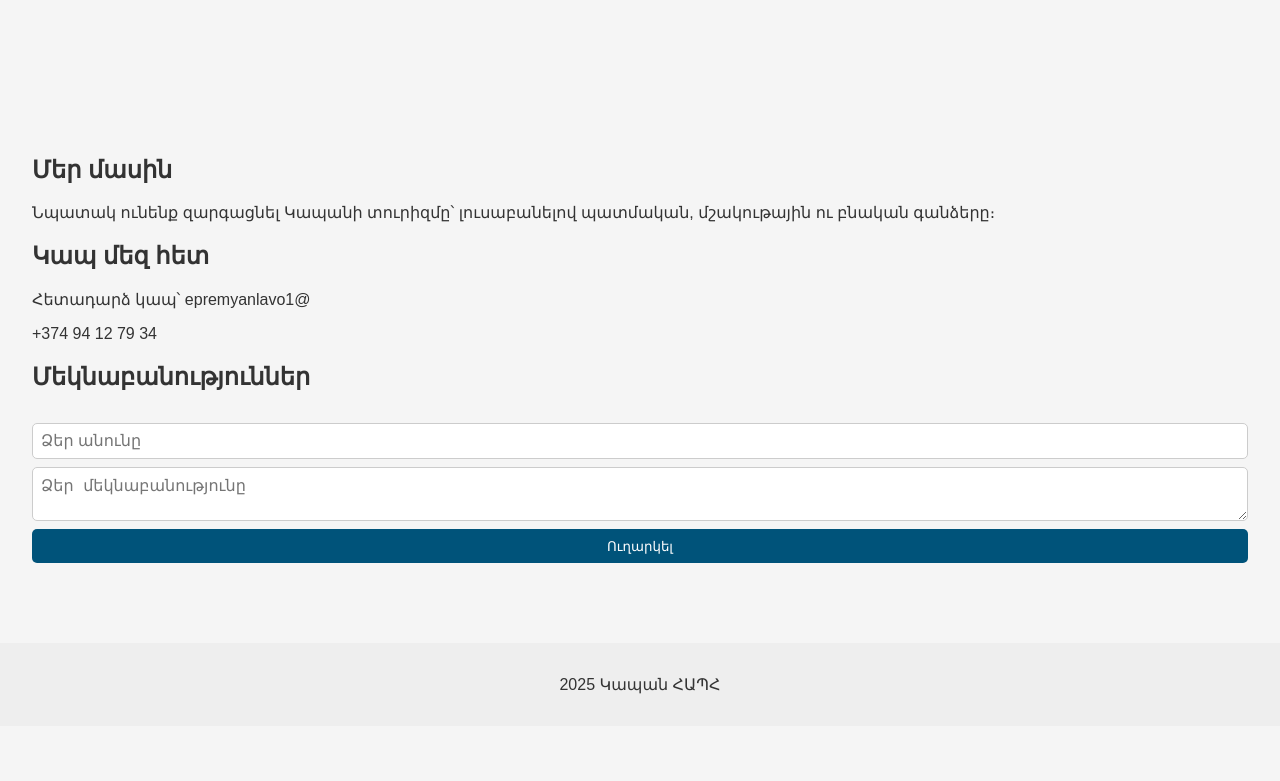
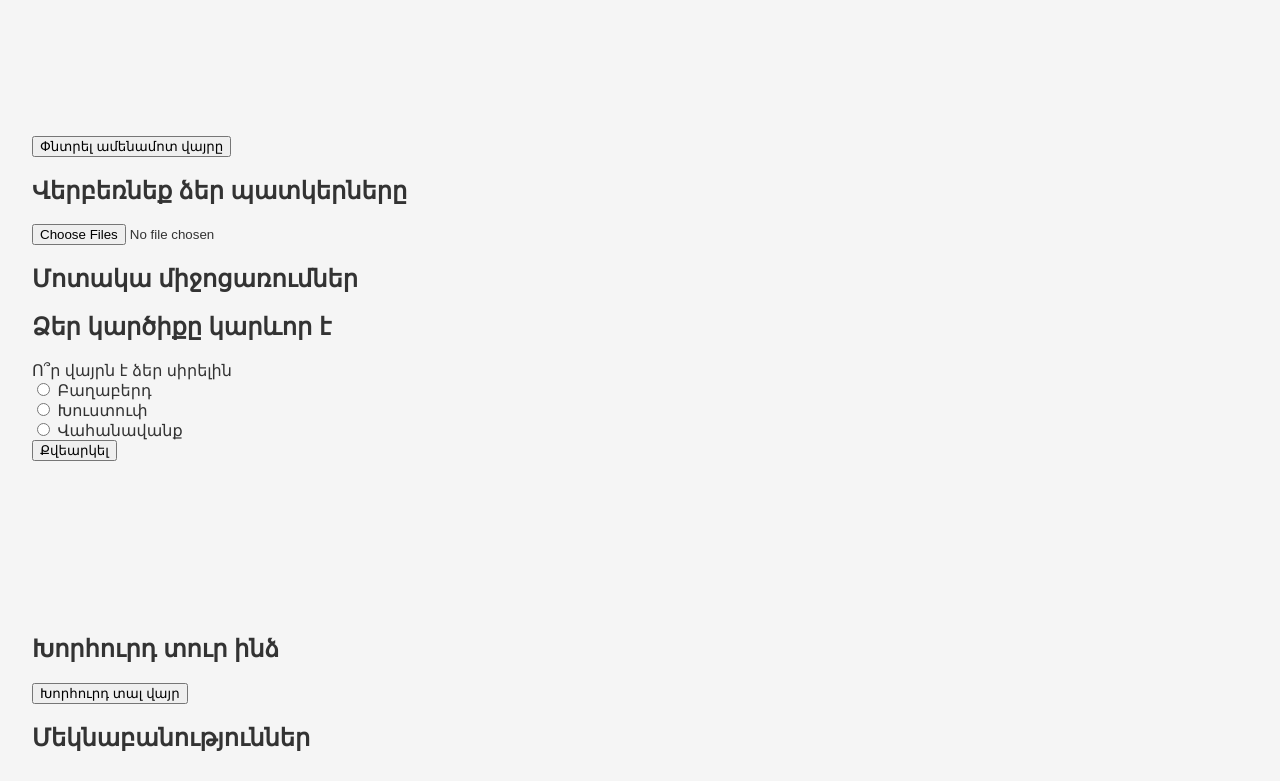
Before and after one commit to LavoEpremyan/Lavo, a plain HTML site: page index.html in a window 1280 px wide. Shown: the part 580-1361 px from the top of the page. Before the commit the page ends 1306 px from the top, so only its background shows below. Drawn offline with nearby package versions, Linux system fonts and the light colour scheme.

Commit message:
Update index.html

```diff
--- a/index.html
+++ b/index.html
@@ -4,9 +4,12 @@
   <meta charset="UTF-8">
   <meta name="viewport" content="width=device-width, initial-scale=1.0">
   <title>Կապանի Տեսարժան Վայրեր</title>
-  <link rel="stylesheet" href="styles.css">
-  <link rel="shortcut icon" href="images/favicon.png" type="image/png">
-  <link rel="stylesheet" href="https://unpkg.com/leaflet@1.9.4/dist/leaflet.css" crossorigin="">
+  <link rel="stylesheet" href="styles.css" />
+  <link rel="stylesheet" href="https://unpkg.com/leaflet@1.9.4/dist/leaflet.css" crossorigin="" />
+  <link rel="shortcut icon" href="images/favicon.png" type="image/png" />
+  <script src="https://unpkg.com/leaflet@1.9.4/dist/leaflet.js" crossorigin=""></script>
+  <script src="https://translate.google.com/translate_a/element.js?cb=googleTranslateElementInit"></script>
+  <script src="https://cdn.jsdelivr.net/npm/chart.js"></script>
 </head>
 <body>
   <header>
@@ -40,27 +43,52 @@
       </select>
       <div class="attractions-container" id="attractions-container"></div>
       <div id="map"></div>
+      <button id="findNearest">Փնտրել ամենամոտ վայրը</button>
+      <div id="routeResult"></div>
     </section>
 
-    <section id="about">
-      <h2>Մեր մասին</h2>
-      <p>Նպատակ ունենք զարգացնել Կապանի տուրիզմը՝ լուսաբանելով պատմական, մշակութային ու բնական գանձերը։</p>
+    <section id="uploadSection">
+      <h2>Վերբեռնեք ձեր պատկերները</h2>
+      <input type="file" id="imageUpload" accept="image/*" multiple />
+      <div id="gallery"></div>
     </section>
 
-    <section id="contact">
-      <h2>Կապ մեզ հետ</h2>
-      <p>Հետադարձ կապ՝ epremyanlavo1@</p>
-      <p>+374 94 12 79 34</p>
+    <section id="calendarSection">
+      <h2>Մոտակա միջոցառումներ</h2>
+      <ul id="eventList"></ul>
+    </section>
+
+    <section id="pollSection">
+      <h2>Ձեր կարծիքը կարևոր է</h2>
+      <form id="pollForm">
+        <label>Ո՞ր վայրն է ձեր սիրելին</label><br>
+        <input type="radio" name="poll" value="Baghaberd"> Բաղաբերդ<br>
+        <input type="radio" name="poll" value="Khustup"> Խուստուփ<br>
+        <input type="radio" name="poll" value="Vahanavank"> Վահանավանք<br>
+        <button type="submit">Քվեարկել</button>
+      </form>
+      <canvas id="pollChart"></canvas>
+    </section>
+
+    <section id="aiSuggestion">
+      <h2>Խորհուրդ տուր ինձ</h2>
+      <button id="getSuggestion">Խորհուրդ տալ վայր</button>
+      <p id="suggestionResult"></p>
     </section>
 
     <section id="comments">
       <h2>Մեկնաբանություններ</h2>
       <form id="commentForm">
-        <input type="text" id="username" placeholder="Ձեր անունը" required>
+        <input type="text" id="username" placeholder="Ձեր անունը" required />
         <textarea id="usercomment" placeholder="Ձեր մեկնաբանությունը" required></textarea>
         <button type="submit">Ուղարկել</button>
       </form>
       <div id="commentList"></div>
+    </section>
+
+    <section id="stats">
+      <h2>Վիճակագրություն</h2>
+      <canvas id="statsChart"></canvas>
     </section>
   </main>
 
@@ -68,8 +96,6 @@
     <p>2025 Կապան ՀԱՊՀ</p>
   </footer>
 
-  <script src="https://unpkg.com/leaflet@1.9.4/dist/leaflet.js" crossorigin=""></script>
-  <script src="https://translate.google.com/translate_a/element.js?cb=googleTranslateElementInit"></script>
   <script src="main.js"></script>
 </body>
 </html>
```
